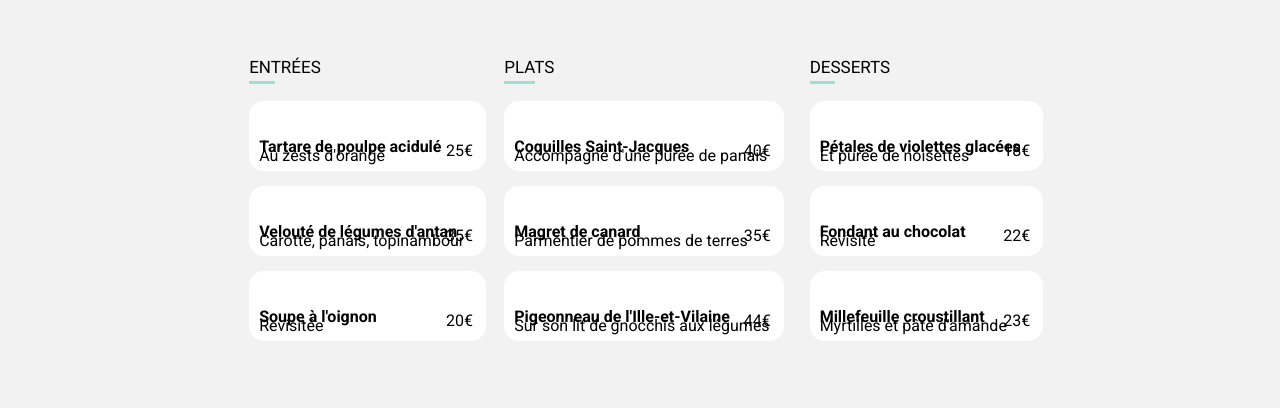
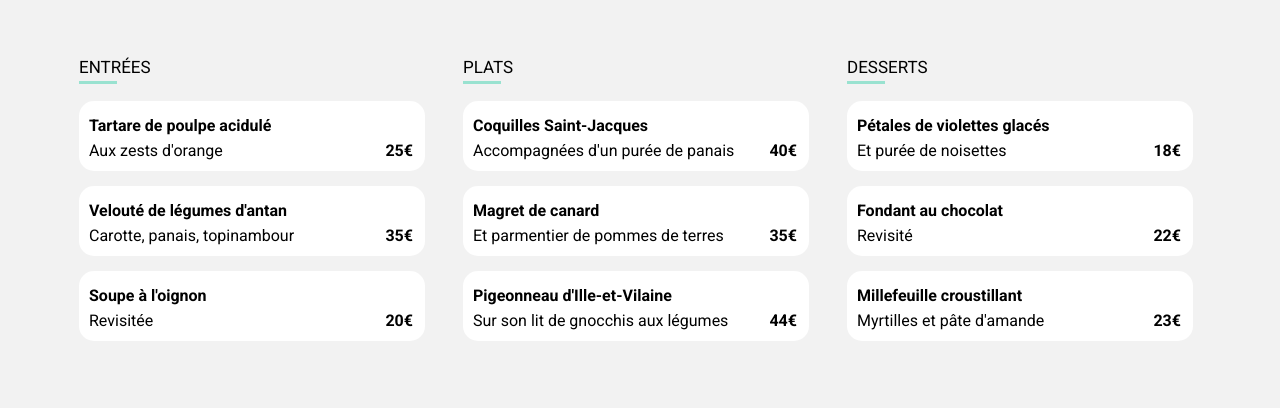
Before and after one commit to Fatimazrb/Projet_3_Ohmyfood, a website: page page_3.html in a window 1280 px wide. Shown: the part 377-785 px from the top of the page. Drawn offline with nearby package versions, Linux system fonts and the light colour scheme; files that its build step writes are made by us from their sources.

Commit message:
code html terminer

```diff
--- a/page_3.html
+++ b/page_3.html
@@ -11,7 +11,7 @@
                     <link rel="preconnect" href="https://fonts.googleapis.com">
                     <link rel="preconnect" href="https://fonts.gstatic.com" crossorigin>
                     <link href="https://fonts.googleapis.com/css2?family=Roboto:wght@300;400;500;600;700&display=swap" rel="stylesheet">
-                    <title>A la française </title>
+                    <title>A la française</title>
     </head>
 
     <body>
@@ -21,80 +21,80 @@
             <img id="logo" src="./images/logo/logo.png" alt="logo">
         </header>
 
-        <img  id="banniere" src="./images/image3.jpg"  alt="restaurant la palette du goût">
+        <img  id="banniere" src="./images/image3.jpg"  alt="restaurant à la française">
 
         <main>
-            <div class="titre"><h2>A la française </h2><i class="fill far fa-heart"></i></div>
+            <div class="titre"><h2>A la française</h2><i class="fill far fa-heart"></i></div>
         <div id="menu">
-            <section >
+            <section class="card">
                 <h3>ENTRÉES</h3>
                     <div class="choix">
-                        <i class="fa-solid fa-circle-check"></i>
-                        <h4>Tartare de poulpe acidulé</h4>
-                            <span class="presentation"> Au zests d'orange </span>
-                            <span class="prix">25€</span>
 
+                        <h4 class="ellipsis">Tartare de poulpe acidulé</h4>
+                            <p class="ellipsis"> Aux zests d'orange </p>
+                            <span class="prix"><strong>25€</strong></span>
+                            <div class="check"><span><i class="fa-solid fa-circle-check"></i></span></div>
                     </div>
 
                     <div class="choix">
-                        <i class="fa-solid fa-circle-check"></i>
-                        <h4>Velouté de légumes d'antan</h4>
-                            <span class="presentation">Carotte, panais, topinambour</span>
-                            <span class="prix">35€</span>
+                        <h4 class="ellipsis">Velouté de légumes d'antan</h4>
+                            <p class="ellipsis">Carotte, panais, topinambour</p>
+                            <span class="prix"><strong>35€</strong></span>
+                            <div class="check"><span><i class="fa-solid fa-circle-check"></i></span></div>
                     </div>
 
                     <div class="choix">
-                        <i class="fa-solid fa-circle-check"></i>
-                        <h4>Soupe à l'oignon</h4>
-                            <span class="presentation">Revisitée</span>
-                            <span class="prix">20€</span>
+                            <h4 class="ellipsis"> Soupe à l'oignon</h4>
+                            <p class="ellipsis">Revisitée</p>
+                            <span class="prix"><strong>20€</strong></span>
+                            <div class="check"><span><i class="fa-solid fa-circle-check"></i></span></div>
                        </div>
             </section>
 
-            <section>
+            <section class="card">
                 <h3>PLATS</h3>
                     <div class="choix">
-                        <i class="fa-solid fa-circle-check"></i>
-                        <h4>Coquilles Saint-Jacques</h4>
-                            <span class="presentation">Accompagné d'une purée de panais</span>
-                            <span class="prix">40€</span>
+                        <h4 class="ellipsis">Coquilles Saint-Jacques</h4>
+                            <p class="ellipsis">Accompagnées d'un purée de panais</p>
+                            <span class="prix"><strong>40€</strong></span>
+                            <div class="check"><span><i class="fa-solid fa-circle-check"></i></span></div>
                     </div>
 
                     <div class="choix">
-                        <i class="fa-solid fa-circle-check"></i>
-                        <h4>Magret de canard</h4>
-                            <span class="presentation">Parmentier de pommes de terres</span>
-                            <span class="prix">35€</span>
+                        <h4 class="ellipsis">Magret de canard</h4>
+                            <p class="ellipsis">Et parmentier de pommes de terres</p>
+                            <span class="prix"><strong>35€</strong></span>
+                            <div class="check"><span><i class="fa-solid fa-circle-check"></i></span></div>
                     </div>
 
                     <div class="choix">
-                        <i class="fa-solid fa-circle-check"></i>
-                        <h4>Pigeonneau de l'Ille-et-Vilaine</h4>
-                            <span class="presentation">Sur son lit de gnocchis aux légumes</span>
-                            <span class="prix">44€</span>
+                        <h4 class="ellipsis">Pigeonneau d'Ille-et-Vilaine</h4>
+                            <p class="ellipsis">Sur son lit de gnocchis aux légumes</p>
+                            <span class="prix"><strong>44€</strong></span>
+                            <div class="check"><span><i class="fa-solid fa-circle-check"></i></span></div>
                     </div>
             </section>
 
-            <section>
+            <section class="card">
                 <h3>DESSERTS</h3>
                     <div class="choix">
-                        <i class="fa-solid fa-circle-check"></i>
-                        <h4>Pétales de violettes glacées</h4>
-                            <span class="presentation">Et purée de noisettes </span>
-                            <span class="prix">18€</span>
+                        <h4 class="ellipsis">Pétales de violettes glacés</h4>
+                            <p class="ellipsis">Et purée de noisettes </p>
+                            <span class="prix"><strong>18€</strong></span>
+                            <div class="check"><span><i class="fa-solid fa-circle-check"></i></span></div>
                     </div>
 
                     <div class="choix">
-                        <i class="fa-solid fa-circle-check"></i>
-                        <h4>Fondant au chocolat</h4>
-                            <span class="presentation">Revisité</span>
-                            <span class="prix">22€</span>
+                        <h4 class="ellipsis">Fondant au chocolat</h4>
+                            <p class="ellipsis">Revisité</p>
+                            <span class="prix"><strong>22€</strong></span>
+                            <div class="check"><span><i class="fa-solid fa-circle-check"></i></span></div>
                     </div>
                     <div class="choix">
-                        <i class="fa-solid fa-circle-check"></i>
-                        <h4>Millefeuille croustillant</h4>
-                            <span class="presentation">Myrtilles et pâte d'amande</span>
-                            <span class="prix">23€</span>
+                        <h4 class="ellipsis">Millefeuille croustillant</h4>
+                            <p class="ellipsis">Myrtilles et pâte d'amande</p>
+                            <span class="prix"><strong>23€</strong></span>
+                            <div class="check"><span><i class="fa-solid fa-circle-check"></i></span></div>
                     </div>
             </section>
         </div>
```
Lines whose indentation alone changed are shown as unchanged.
